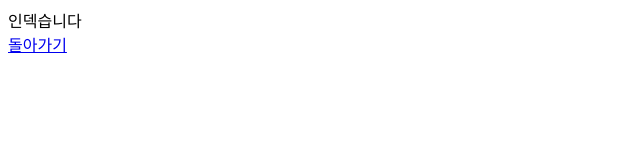
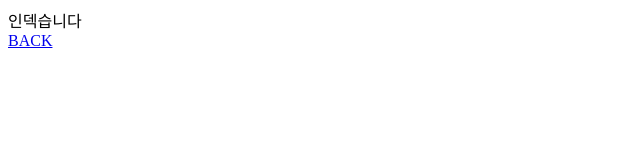
Before and after one commit to SEEYUNG/web, a plain HTML site: page index.html in a window 1280 px wide. Shown: the full height of the page, 0-640 px from the left. Drawn offline with Linux system fonts and the light colour scheme.

Commit message:
5 version

```diff
--- a/index.html
+++ b/index.html
@@ -1,3 +1,3 @@
 인덱습니다
 <br>
-<a href="1.HTML"> 돌아가기 </a>
+<a href="1.HTML"> BACK </a>
```
Also changed, not shown: 2.html (+1 -1 lines), 3.html (+1 -1 lines).
